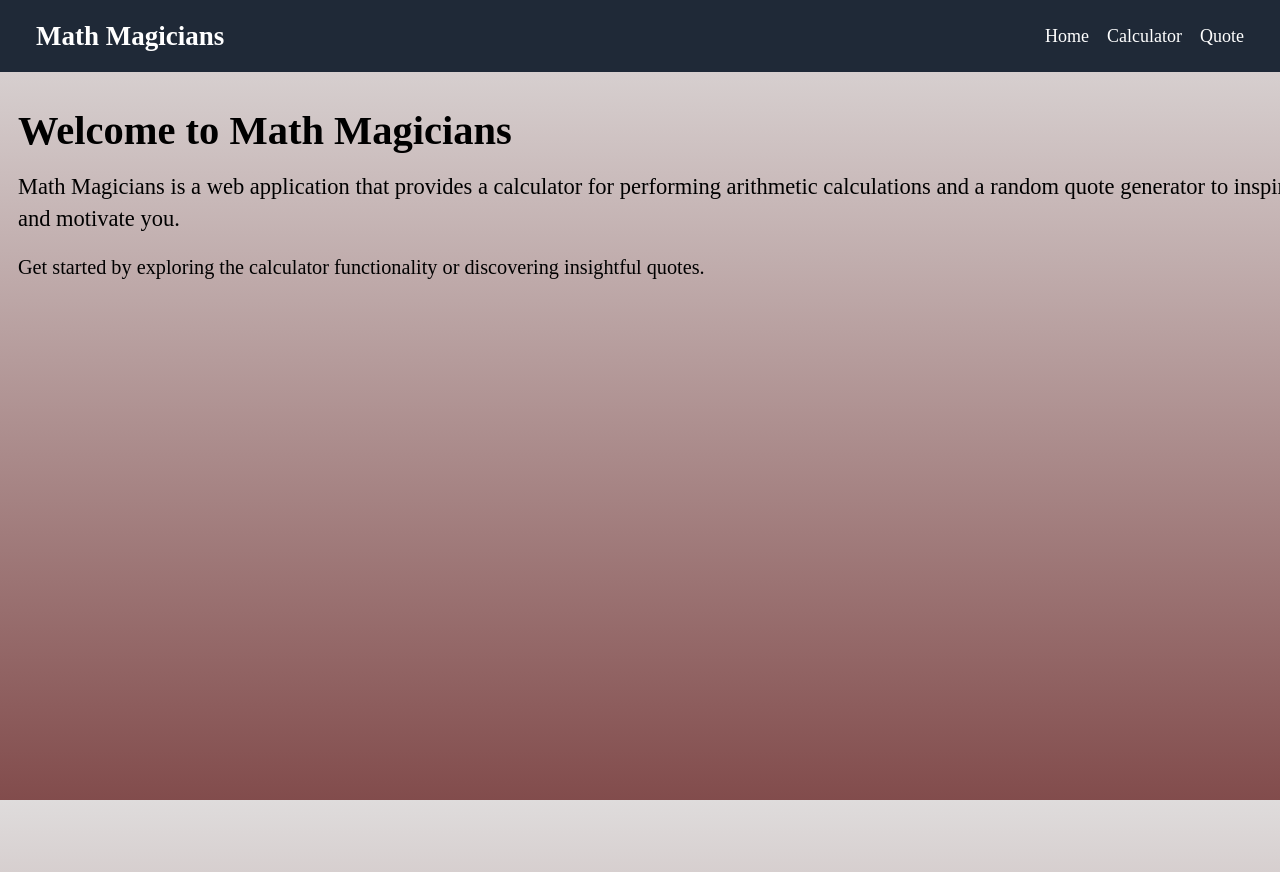
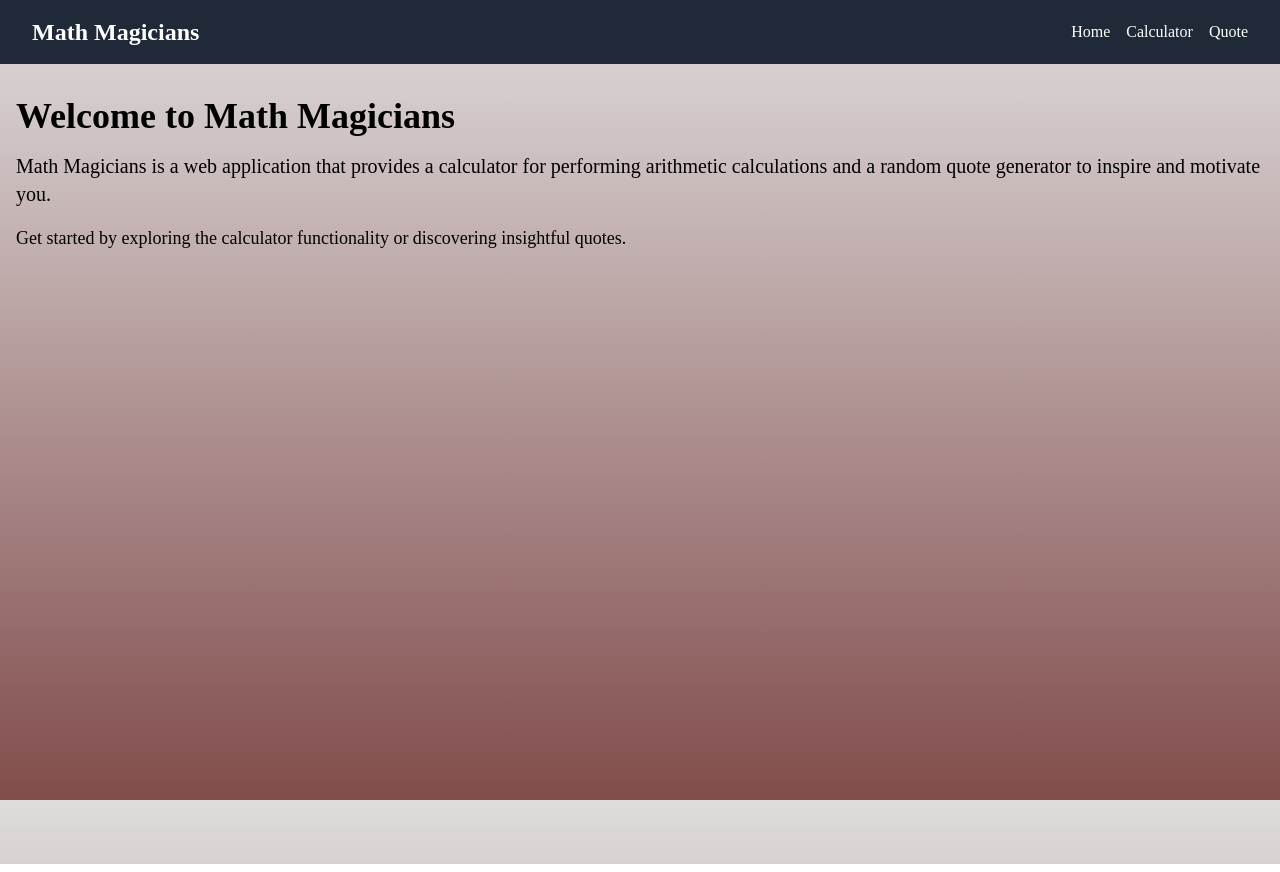
Before and after one commit to kit0-0/math-magicians, a React (Create React App) app: page / in a window 1280 px wide. Built offline with nearby package versions, Linux system fonts and the light colour scheme.

Commit message:
Add font size

```diff
--- a/src/App.css
+++ b/src/App.css
@@ -1,7 +1,7 @@
 body,
 html {
   font-family: 'Pacifico', cursive;
-  font-size: large;
+  font-size: medium;
   background: linear-gradient(#dfdcdc, #824c4c) no-repeat;
   background-size: cover;
   background-attachment: fixed;
```
